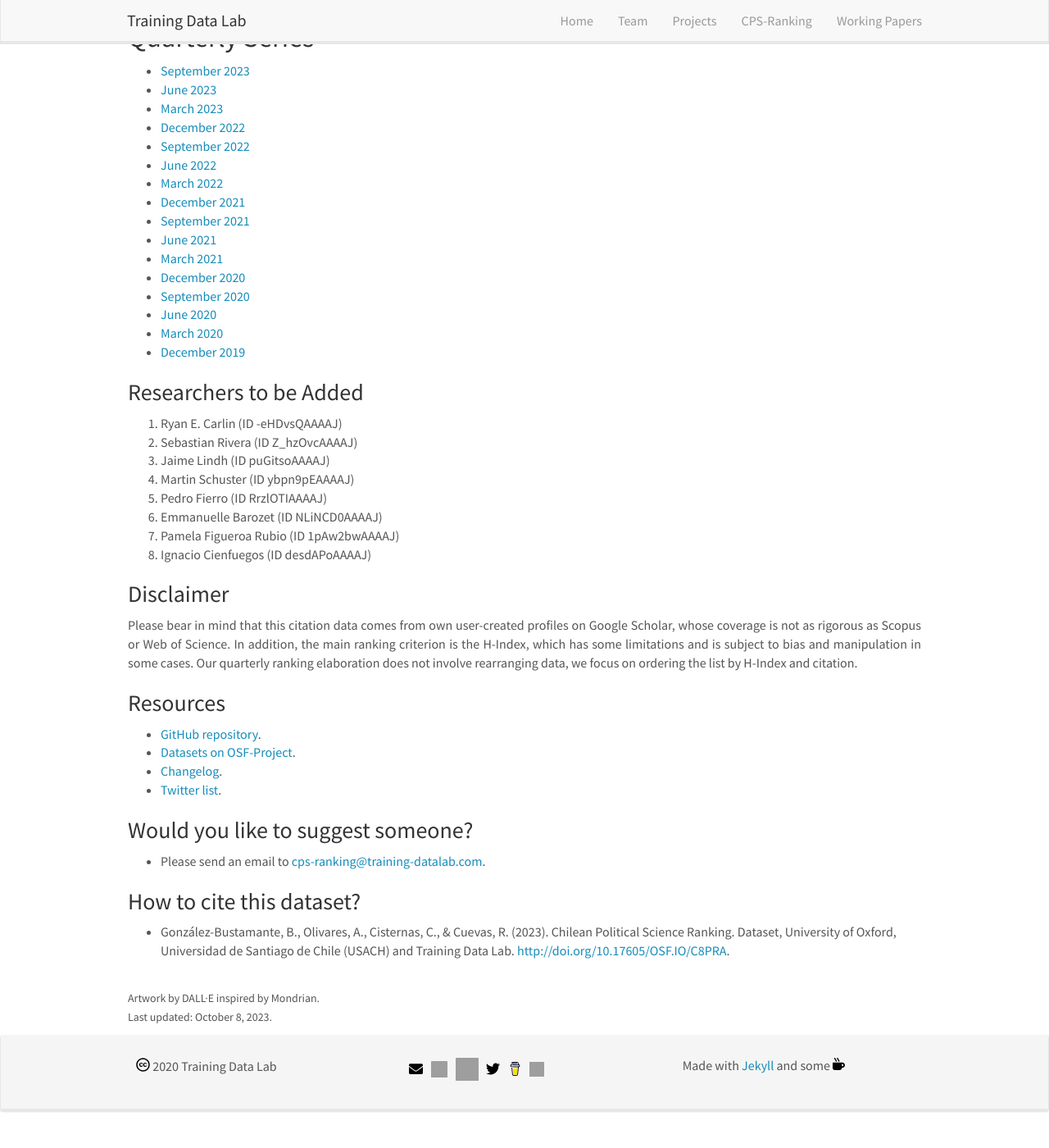
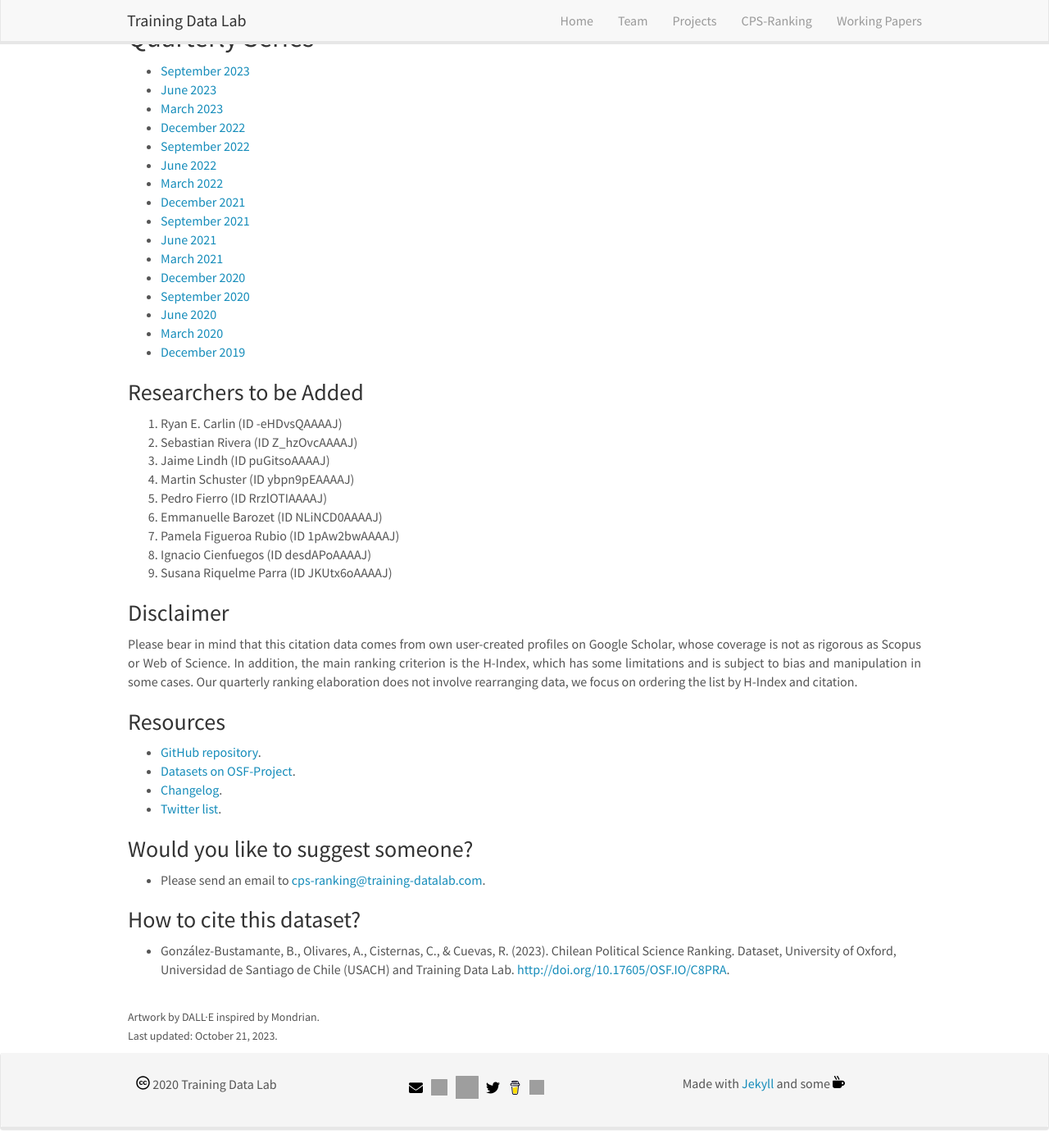
Before and after one commit to training-datalab/old-training-datalab.com, a Jekyll site: the page built from _pages/cps-ranking.md, in a window 1280 px wide and 1400 px high, scrolled down 695 px. Shown: the whole window at 82% size. Built offline with Jekyll 4.4.1, drawn with Linux system fonts in a browser that asks for light colours; nearby versions of some CDN libraries; before the commit the page ends 2073 px from its top, so only the background shows below that.

Commit message:
Update cps-ranking.md

```diff
--- a/_pages/cps-ranking.md
+++ b/_pages/cps-ranking.md
@@ -55,6 +55,7 @@ permalink: /projects/cps-ranking
 6. Emmanuelle Barozet (ID NLiNCD0AAAAJ)
 7. Pamela Figueroa Rubio (ID 1pAw2bwAAAAJ)
 8. Ignacio Cienfuegos (ID desdAPoAAAAJ)
+9. Susana Riquelme Parra (ID JKUtx6oAAAAJ)
 
 ### Disclaimer
 
@@ -77,4 +78,4 @@ permalink: /projects/cps-ranking
 
 <br />
 <small>Artwork by DALL·E inspired by Mondrian.</small><br />
-<small>Last updated: October 8, 2023.</small>
+<small>Last updated: October 21, 2023.</small>
```
